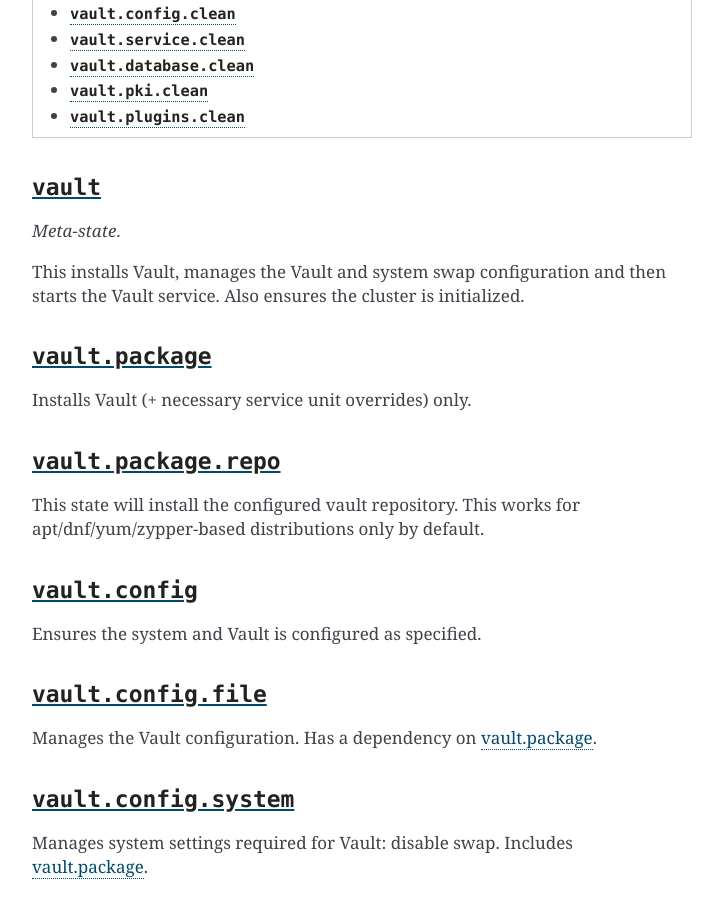
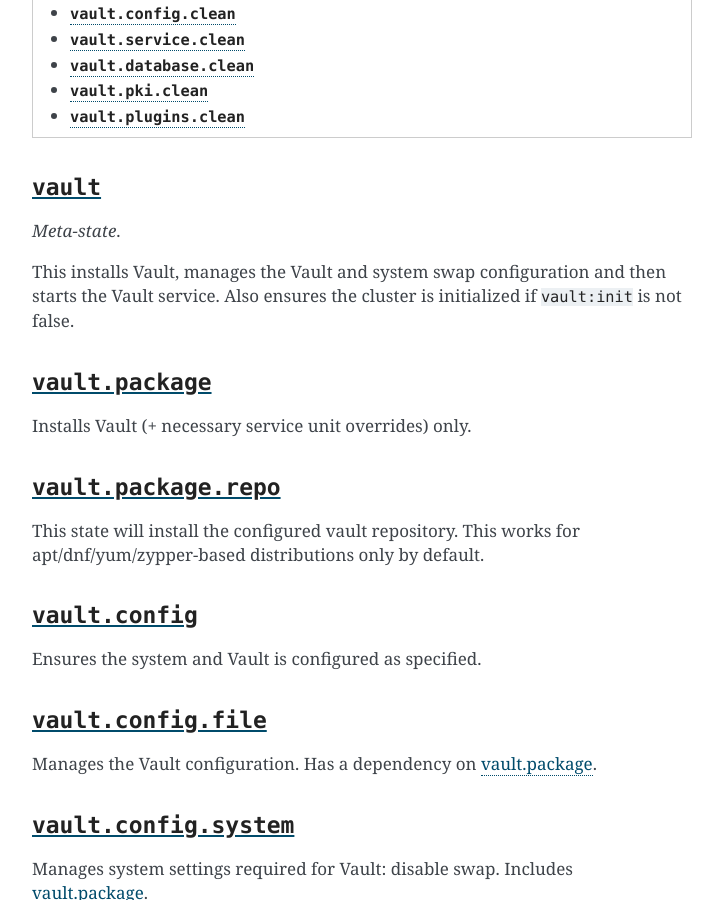
Before and after one commit to lkubb/salt-vault-formula, a Sphinx documentation site: the page built from docs/README.rst, in a window 1280 px wide and 900 px high, scrolled down 2046 px. Shown: the whole window, without its empty margins (388-1111 px from the left). Built offline with Sphinx 7.4.7, drawn with Linux system fonts in a browser that asks for light colours; some of the changed text lies outside the part shown.

Commit message:
feat: Allow disabling initialization

```diff
--- a/docs/README.rst
+++ b/docs/README.rst
@@ -66,7 +66,8 @@
 This installs Vault,
 manages the Vault and system swap configuration
 and then starts the Vault service.
-Also ensures the cluster is initialized.
+Also ensures the cluster is initialized if ``vault:init``
+is not false.
 
 
 ``vault.package``
--- a/docs/states.rst
+++ b/docs/states.rst
@@ -14,7 +14,8 @@
 This installs Vault,
 manages the Vault and system swap configuration
 and then starts the Vault service.
-Also ensures the cluster is initialized.
+Also ensures the cluster is initialized if ``vault:init``
+is not false.
 
 
 ``vault.package``
```
Also changed, not shown: 3 other files.
